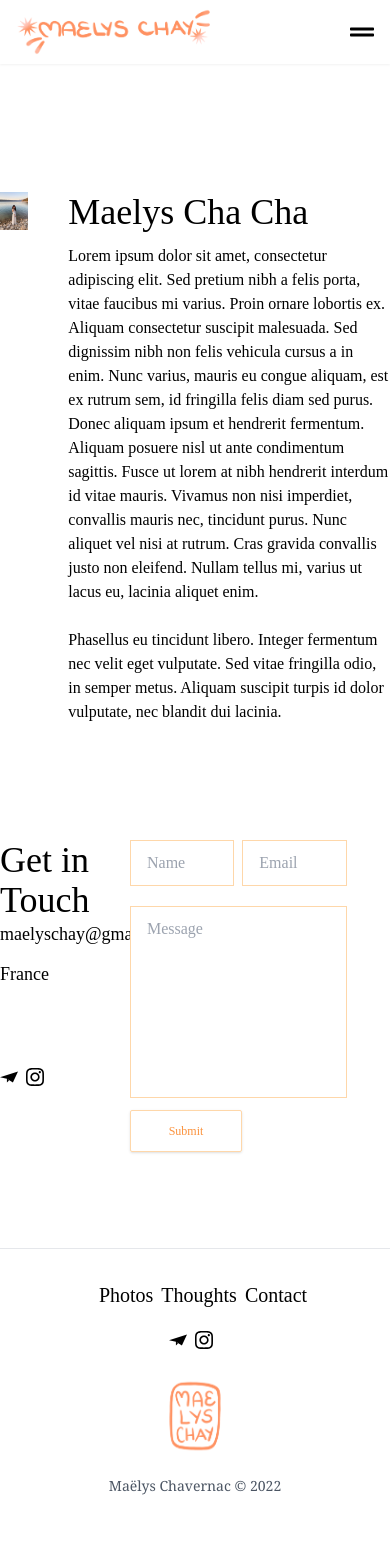
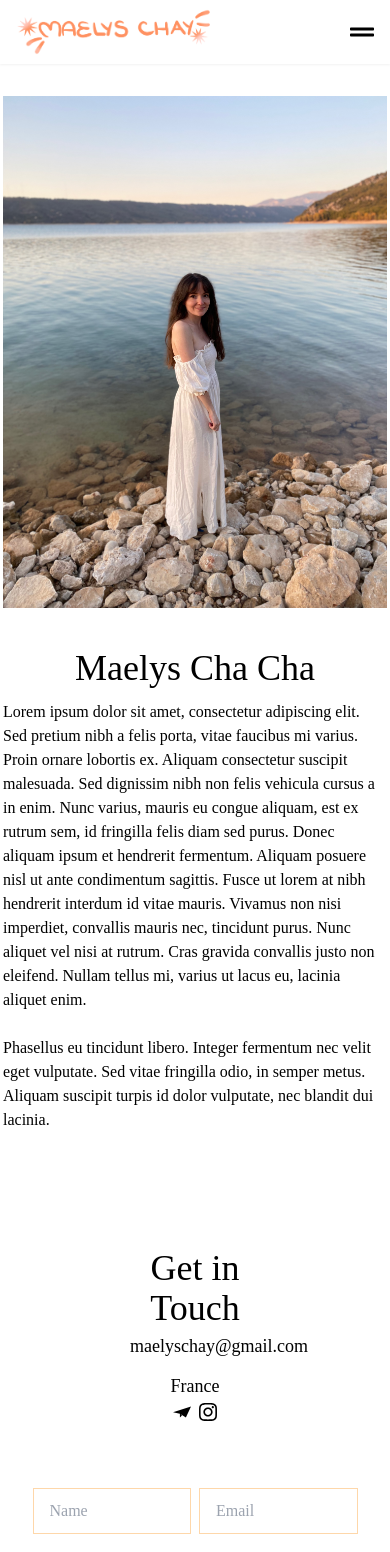
Before and after one commit to philsmithies/maelys_portfolio, a Next.js app in the folder web/: page /about in a window 390 px wide. Shown: the top 1552 px of the page. Before the commit the page ends 1528 px from the top, so only its background shows below. Built offline with nearby package versions, Linux system fonts and the light colour scheme.

Commit message:
about page mobile version

```diff
--- a/web/components/ContactForm.tsx
+++ b/web/components/ContactForm.tsx
@@ -40,8 +40,8 @@ const ContactForm = (): JSX.Element => {
   };
 
   return (
-    <form className="mt-5 w-5/6 max-w-lg">
-      <div className="-mx-3 mb-2 flex flex-wrap ">
+    <form className="mx-auto mt-5 w-5/6 max-w-lg md:mx-0">
+      <div className="-mx-3 mb-2 flex flex-wrap">
         <div className="mb-2 flex w-full px-3 md:mb-0">
           <input
             className="mb-1 mr-2 w-full appearance-none border border-orange-200 py-3 px-4 leading-tight text-black focus:border-gray-500 focus:bg-white focus:outline-none"
@@ -80,7 +80,7 @@ const ContactForm = (): JSX.Element => {
           ></textarea>
         </div>
       </div>
-      <div className="md:flex md:items-center">
+      <div className="flex items-center justify-center md:justify-start">
         <div className="md:w-1/3">
           <button
             className="w-28 rounded-sm border border-orange-200 py-3 px-4 text-xs font-thin text-orange-400 shadow transition-colors hover:bg-orange-400 hover:text-white "
--- a/web/pages/about.tsx
+++ b/web/pages/about.tsx
@@ -6,12 +6,18 @@ import Image from "next/image";
 const About = (): JSX.Element => {
   return (
     <>
-      <div className="mx-auto flex justify-center pt-48 text-white">
+      <div className="mx-auto flex flex-col items-center justify-center pt-24 text-white md:flex-row md:pt-48">
         <div>
-          <img src="/images/aboutme.jpeg" alt="about me" className="w-96" />
+          <img
+            src="/images/aboutme.jpeg"
+            alt="about me"
+            className="mb-10 w-96"
+          />
         </div>
-        <div className="ml-10 flex max-w-sm flex-col">
-          <h1 className="pb-3 text-4xl text-black">Maelys Cha Cha</h1>
+        <div className="flex max-w-sm flex-col md:ml-10">
+          <h1 className="pb-3 text-center text-4xl text-black md:text-left">
+            Maelys Cha Cha
+          </h1>
           <p className="text-black">
             Lorem ipsum dolor sit amet, consectetur adipiscing elit. Sed pretium
             nibh a felis porta, vitae faucibus mi varius. Proin ornare lobortis
@@ -32,14 +38,16 @@ const About = (): JSX.Element => {
           </p>
         </div>
       </div>
-      <div className="mx-auto flex max-w-4xl items-center justify-center py-24">
-        <div className="flex h-60 w-4/12 flex-col justify-between self-start">
-          <h1 className="pt-5 text-4xl">Get in Touch</h1>
-          <div className="mb-20">
+      <div className="mx-auto flex max-w-4xl flex-col py-24 md:flex-row">
+        <div className="mx-auto flex h-60 w-4/12 flex-col justify-between self-start">
+          <h1 className="pt-5 text-center text-4xl md:text-left">
+            Get in Touch
+          </h1>
+          <div className="text-center md:mb-20 md:text-left">
             <p className="mb-3 text-lg">maelyschay@gmail.com</p>
             <p className="text-lg">France</p>
           </div>
-          <div className="flex">
+          <div className="flex justify-center pb-10 md:justify-start">
             <div className="mr-2">
               <Link href="mailto:greencatmoon@gmail.com">
                 <Image
@@ -50,7 +58,7 @@ const About = (): JSX.Element => {
                 />
               </Link>
             </div>
-            <div className="mr-2">
+            <div className="md:mr-2">
               <Link href="https://www.instagram.com/maelyschay">
                 <Image
                   src="/icons/instagram.svg"
@@ -62,7 +70,7 @@ const About = (): JSX.Element => {
             </div>
           </div>
         </div>
-        <div id="contact">
+        <div id="contact" className="mx-auto max-w-md">
           <ContactForm />
         </div>
       </div>
```
